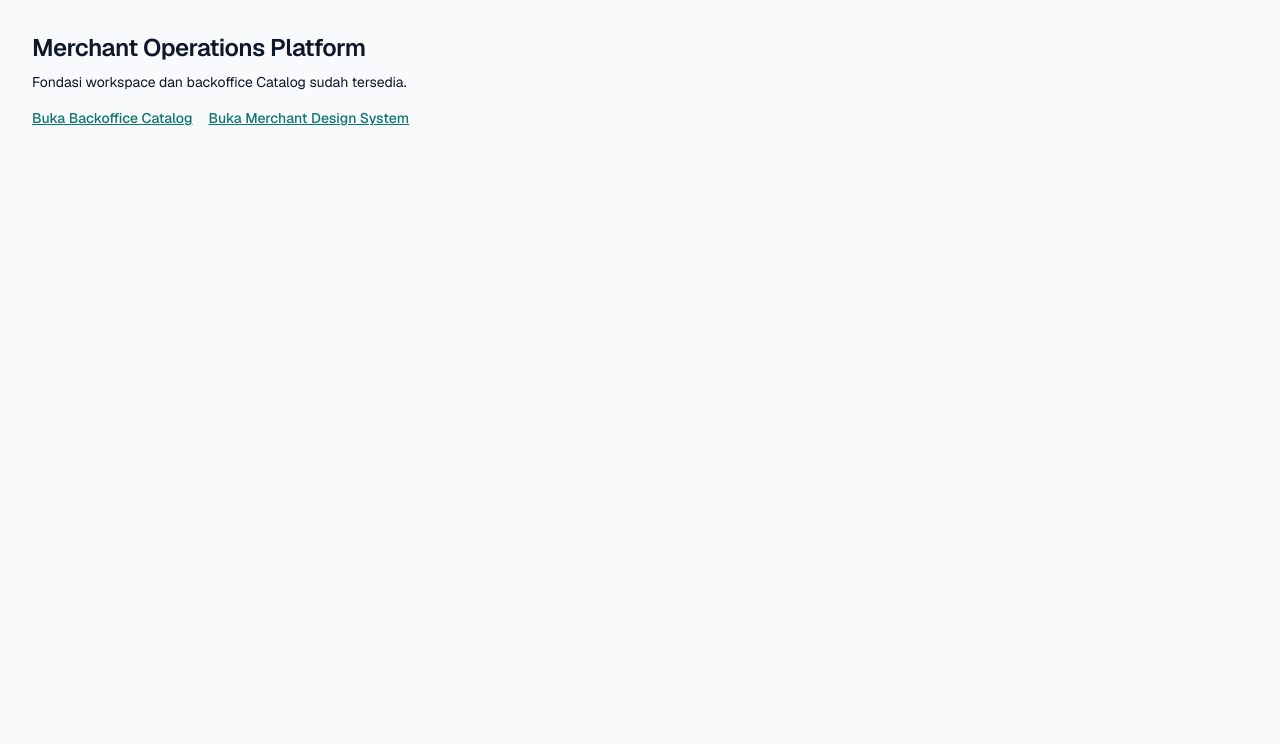
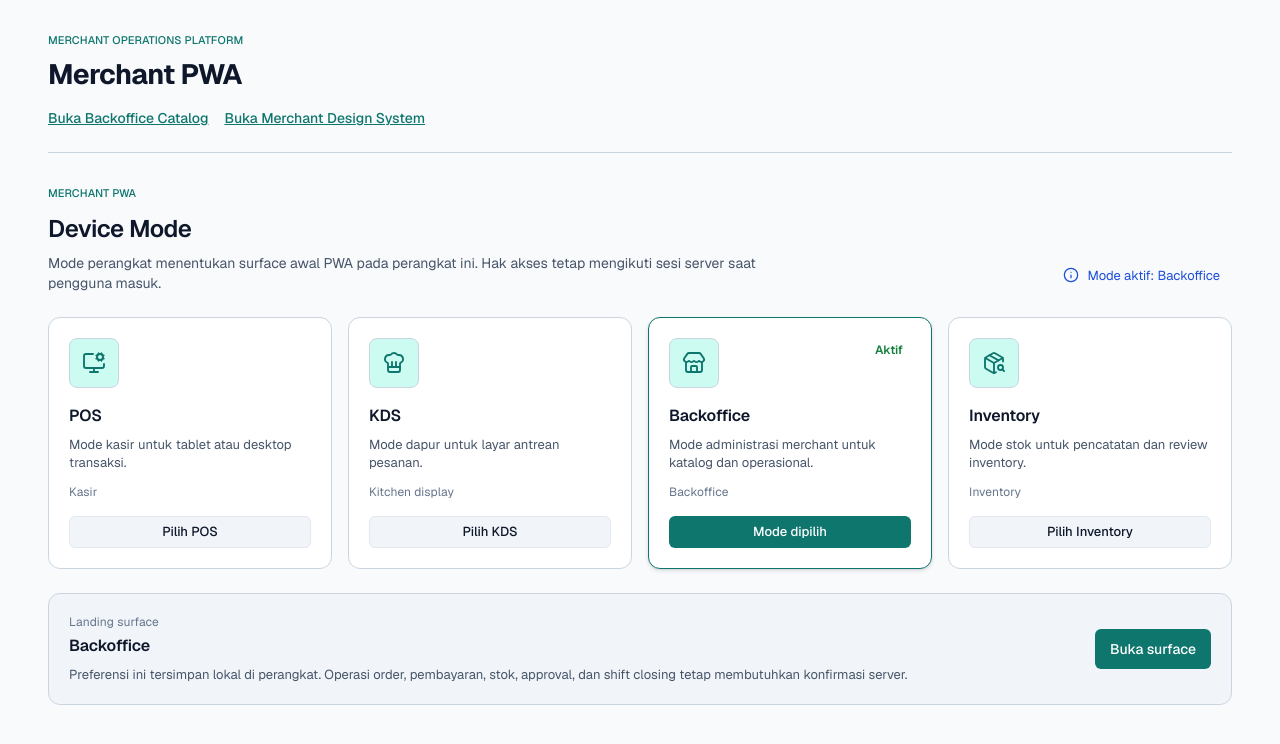
Before and after one commit to andirifqialnurr/merchant-operations-platform, a Next.js app in the folder apps/web/: page / in a window 1280 px wide. Shown: the top 744 px of the page. Built offline with nearby package versions, Linux system fonts and the light colour scheme.

Commit message:
feat(web): add merchant device mode selector

```diff
--- a/apps/web/src/app/page.tsx
+++ b/apps/web/src/app/page.tsx
@@ -1,22 +1,25 @@
 import Link from "next/link";
+
+import { DeviceModeSelector } from "@/components/device-mode-selector";
 
 export default function HomePage() {
   return (
-    <main className="min-h-screen bg-canvas p-8 text-foreground">
-      <h1 className="text-title">Merchant Operations Platform</h1>
-      <p className="mt-2 text-body">Fondasi workspace dan backoffice Catalog sudah tersedia.</p>
-      <Link
-        className="mt-4 inline-block text-label text-primary underline"
-        href="/backoffice/catalog"
-      >
-        Buka Backoffice Catalog
-      </Link>
-      <Link
-        className="ml-4 mt-4 inline-block text-label text-primary underline"
-        href="/design-system"
-      >
-        Buka Merchant Design System
-      </Link>
+    <main className="min-h-screen bg-canvas px-4 py-8 text-foreground sm:px-8 lg:px-12">
+      <div className="mx-auto grid max-w-7xl gap-8">
+        <header className="border-b border-line-default pb-6">
+          <p className="text-caption-xs uppercase text-primary">Merchant Operations Platform</p>
+          <h1 className="mt-2 text-display-sm">Merchant PWA</h1>
+          <div className="mt-4 flex flex-wrap gap-4">
+            <Link className="text-label text-primary underline" href="/backoffice/catalog">
+              Buka Backoffice Catalog
+            </Link>
+            <Link className="text-label text-primary underline" href="/design-system">
+              Buka Merchant Design System
+            </Link>
+          </div>
+        </header>
+        <DeviceModeSelector />
+      </div>
     </main>
   );
 }
--- /dev/null
+++ b/apps/web/src/components/device-mode-selector.tsx
@@ -0,0 +1,177 @@
+"use client";
+
+import { useEffect, useMemo, useSyncExternalStore } from "react";
+import { ChefHat, MonitorCog, PackageSearch, Store } from "lucide-react";
+import type { LucideIcon } from "lucide-react";
+
+import { AppIcon } from "@merchant/ui/app-icon";
+import { Button } from "@merchant/ui/button";
+import { Badge, StatusBar } from "@merchant/ui/feedback";
+
+export type MerchantDeviceMode = "POS" | "KDS" | "BACKOFFICE" | "INVENTORY";
+
+const DEVICE_MODE_STORAGE_KEY = "merchant-device-mode-v1";
+
+const deviceModes = [
+  {
+    description: "Mode kasir untuk tablet atau desktop transaksi.",
+    href: "/",
+    icon: MonitorCog,
+    label: "POS",
+    mode: "POS",
+    surface: "Kasir",
+  },
+  {
+    description: "Mode dapur untuk layar antrean pesanan.",
+    href: "/",
+    icon: ChefHat,
+    label: "KDS",
+    mode: "KDS",
+    surface: "Kitchen display",
+  },
+  {
+    description: "Mode administrasi merchant untuk katalog dan operasional.",
+    href: "/backoffice/catalog",
+    icon: Store,
+    label: "Backoffice",
+    mode: "BACKOFFICE",
+    surface: "Backoffice",
+  },
+  {
+    description: "Mode stok untuk pencatatan dan review inventory.",
+    href: "/",
+    icon: PackageSearch,
+    label: "Inventory",
+    mode: "INVENTORY",
+    surface: "Inventory",
+  },
+] as const satisfies readonly {
+  description: string;
+  href: string;
+  icon: LucideIcon;
+  label: string;
+  mode: MerchantDeviceMode;
+  surface: string;
+}[];
+
+function isMerchantDeviceMode(value: string | null): value is MerchantDeviceMode {
+  return deviceModes.some((item) => item.mode === value);
+}
+
+function setRootDeviceMode(mode: MerchantDeviceMode) {
+  document.documentElement.dataset.deviceMode = mode.toLowerCase();
+}
+
+function getDeviceModeSnapshot(): MerchantDeviceMode {
+  if (typeof window === "undefined") {
+    return "BACKOFFICE";
+  }
+
+  const storedMode = window.localStorage.getItem(DEVICE_MODE_STORAGE_KEY);
+  return isMerchantDeviceMode(storedMode) ? storedMode : "BACKOFFICE";
+}
+
+function subscribeDeviceMode(onStoreChange: () => void) {
+  window.addEventListener("storage", onStoreChange);
+  window.addEventListener("merchant-device-mode-change", onStoreChange);
+
+  return () => {
+    window.removeEventListener("storage", onStoreChange);
+    window.removeEventListener("merchant-device-mode-change", onStoreChange);
+  };
+}
+
+export function DeviceModeSelector() {
+  const selectedMode = useSyncExternalStore<MerchantDeviceMode>(
+    subscribeDeviceMode,
+    getDeviceModeSnapshot,
+    () => "BACKOFFICE",
+  );
+
+  useEffect(() => {
+    setRootDeviceMode(selectedMode);
+  }, [selectedMode]);
+
+  const selectedDevice = useMemo(
+    () => deviceModes.find((item) => item.mode === selectedMode) ?? deviceModes[2],
+    [selectedMode],
+  );
+
+  function selectMode(mode: MerchantDeviceMode) {
+    window.localStorage.setItem(DEVICE_MODE_STORAGE_KEY, mode);
+    window.dispatchEvent(new CustomEvent("merchant-device-mode-change", { detail: { mode } }));
+  }
+
+  return (
+    <section aria-labelledby="device-mode-title" className="grid gap-6">
+      <div className="grid gap-3">
+        <p className="text-caption-xs uppercase text-primary">Merchant PWA</p>
+        <div className="grid gap-3 lg:grid-cols-[1fr_auto] lg:items-end">
+          <div>
+            <h1 className="text-title" id="device-mode-title">
+              Device Mode
+            </h1>
+            <p className="mt-2 max-w-3xl text-body text-foreground-secondary">
+              Mode perangkat menentukan surface awal PWA pada perangkat ini. Hak akses tetap
+              mengikuti sesi server saat pengguna masuk.
+            </p>
+          </div>
+          <StatusBar label="Mode aktif" tone="info">
+            {selectedDevice.label}
+          </StatusBar>
+        </div>
+      </div>
+
+      <div className="grid gap-4 lg:grid-cols-4">
+        {deviceModes.map((item) => {
+          const selected = item.mode === selectedMode;
+          return (
+            <article
+              aria-current={selected ? "true" : undefined}
+              className={[
+                "grid min-h-[220px] gap-4 rounded-lg border bg-surface p-5",
+                selected ? "border-primary shadow-sm" : "border-line-default",
+              ].join(" ")}
+              key={item.mode}
+            >
+              <div className="flex items-start justify-between gap-3">
+                <span className="rounded-md border border-line-default bg-primary-subtle p-3 text-primary">
+                  <AppIcon icon={item.icon} label={item.label} size="lg" />
+                </span>
+                {selected ? <Badge tone="success">Aktif</Badge> : null}
+              </div>
+              <div>
+                <h2 className="text-heading-sm">{item.label}</h2>
+                <p className="mt-2 text-body-sm text-foreground-secondary">{item.description}</p>
+                <p className="mt-3 text-caption text-foreground-muted">{item.surface}</p>
+              </div>
+              <Button
+                fullWidth
+                onClick={() => selectMode(item.mode)}
+                size="sm"
+                type="button"
+                variant={selected ? "primary" : "secondary"}
+              >
+                {selected ? "Mode dipilih" : `Pilih ${item.label}`}
+              </Button>
+            </article>
+          );
+        })}
+      </div>
+
+      <section className="grid gap-4 rounded-lg border border-line-default bg-surface-subtle p-5 lg:grid-cols-[1fr_auto] lg:items-center">
+        <div>
+          <p className="text-caption text-foreground-muted">Landing surface</p>
+          <h2 className="mt-1 text-heading-sm">{selectedDevice.surface}</h2>
+          <p className="mt-2 text-body-sm text-foreground-secondary">
+            Preferensi ini tersimpan lokal di perangkat. Operasi order, pembayaran, stok, approval,
+            dan shift closing tetap membutuhkan konfirmasi server.
+          </p>
+        </div>
+        <a className="ui-button ui-button--md ui-button--primary" href={selectedDevice.href}>
+          <span className="ui-button__label">Buka surface</span>
+        </a>
+      </section>
+    </section>
+  );
+}
```
Also changed, not shown: 2 other files (tests, documents, lock files or other folders).
